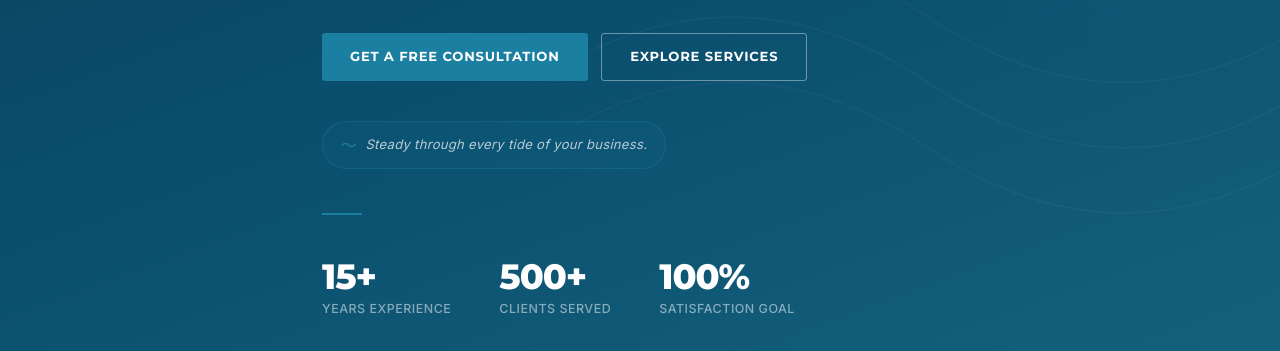
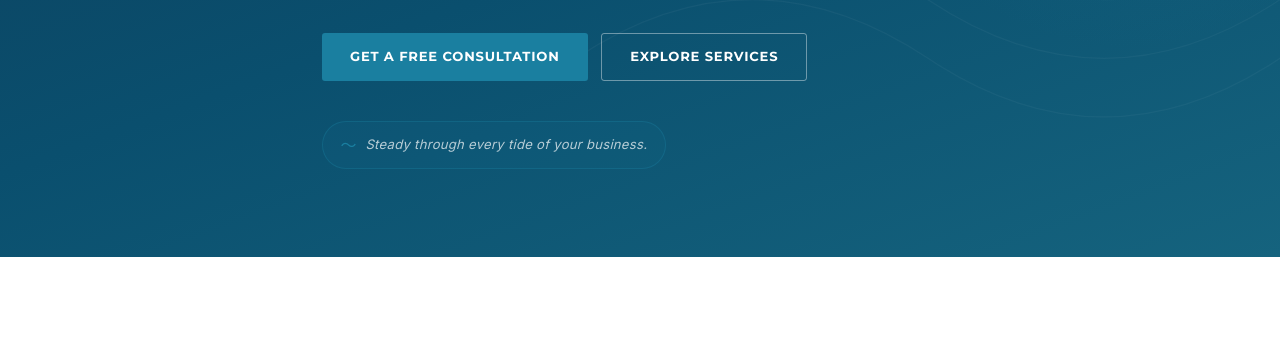
Before and after one commit to ifrisch/tideventure-site, a plain HTML site: page index.html in a window 1280 px wide. Shown: the part 442-793 px from the top of the page. Drawn offline with Linux system fonts and the light colour scheme.

Commit message:
Remove placeholder stats from hero section

```diff
--- a/index.html
+++ b/index.html
@@ -62,12 +62,6 @@
         </div>
         <div class="hero__slogan">
           <span>Steady through every tide of your business.</span>
-        </div>
-        <div class="hero__rule"></div>
-        <div class="hero__stats">
-          <div class="hero__stat"><strong>15+</strong><span>Years Experience</span></div>
-          <div class="hero__stat"><strong>500+</strong><span>Clients Served</span></div>
-          <div class="hero__stat"><strong>100%</strong><span>Satisfaction Goal</span></div>
         </div>
       </div>
     </div>
```
